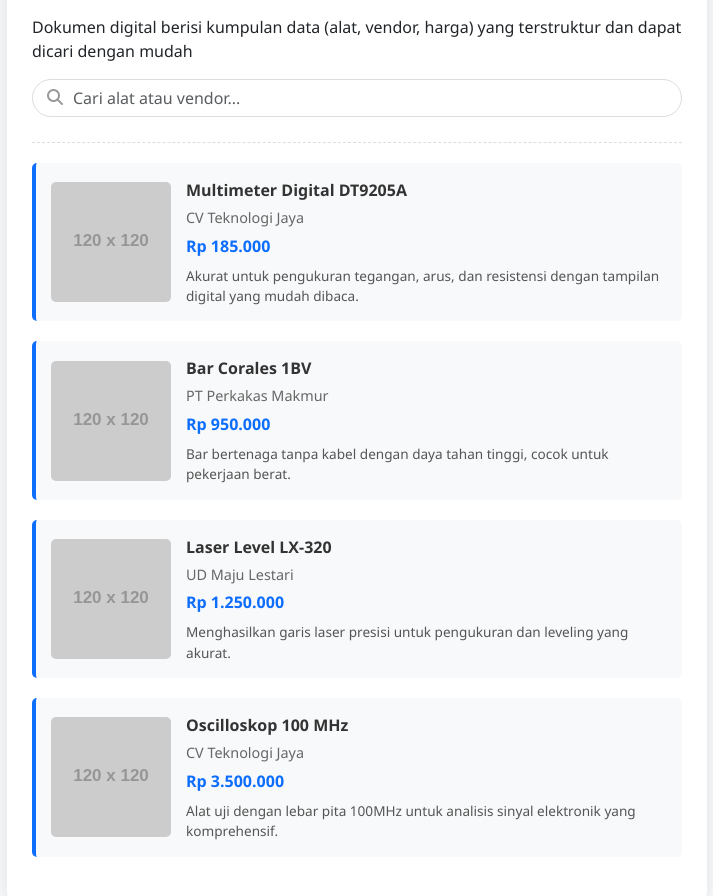
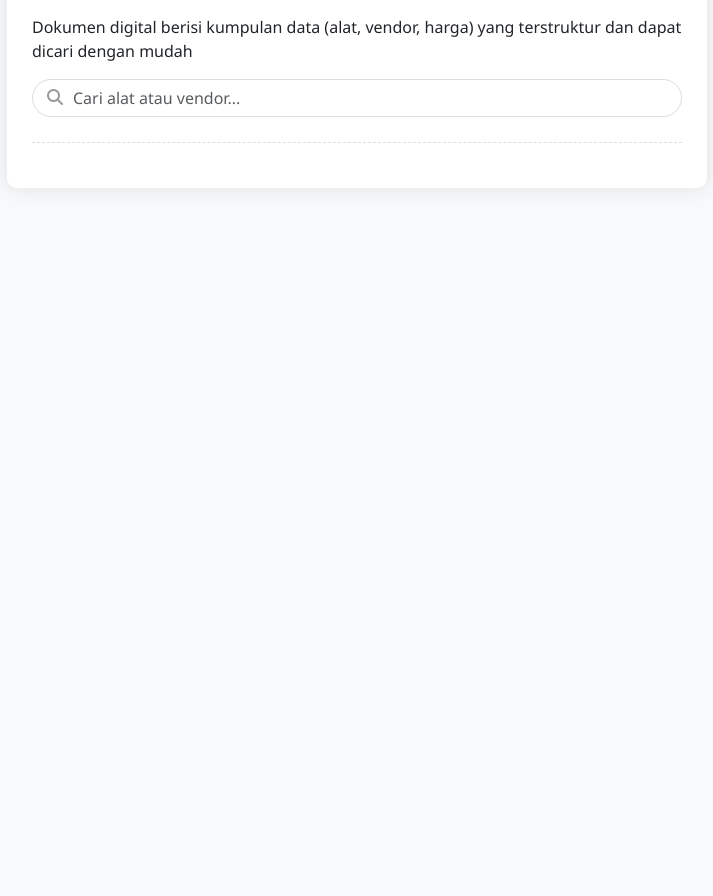
Before and after one commit to adnansurya/booklet-digital, a plain HTML site: page public/index.html in a window 1280 px wide. Shown: the part 108-1004 px from the top of the page, without its empty margins (283-996 px from the left). After the commit the page ends 800 px from the top, so only its background shows below. Drawn offline with nearby package versions, Linux system fonts and the light colour scheme; no server answers; placeholder pictures from the web are drawn by us.

Commit message:
remove dummy item index

```diff
--- a/public/index.html
+++ b/public/index.html
@@ -132,47 +132,6 @@
 
     <div class="divider"></div>
 
-    <div class="item-card">
-      <img src="https://via.placeholder.com/120x120?text=Multimeter" alt="Multimeter Digital" class="item-image">
-      <div class="item-content">
-        <div class="item-name">Multimeter Digital DT9205A</div>
-        <div class="item-vendor">CV Teknologi Jaya</div>
-        <div class="item-price">Rp 185.000</div>
-        <div class="item-desc">Akurat untuk pengukuran tegangan, arus, dan resistensi dengan tampilan digital yang mudah
-          dibaca.</div>
-      </div>
-    </div>
-
-    <div class="item-card">
-      <img src="https://via.placeholder.com/120x120?text=Bar+Corales" alt="Bar Corales" class="item-image">
-      <div class="item-content">
-        <div class="item-name">Bar Corales 1BV</div>
-        <div class="item-vendor">PT Perkakas Makmur</div>
-        <div class="item-price">Rp 950.000</div>
-        <div class="item-desc">Bar bertenaga tanpa kabel dengan daya tahan tinggi, cocok untuk pekerjaan berat.</div>
-      </div>
-    </div>
-
-    <div class="item-card">
-      <img src="https://via.placeholder.com/120x120?text=Laser+Level" alt="Laser Level" class="item-image">
-      <div class="item-content">
-        <div class="item-name">Laser Level LX-320</div>
-        <div class="item-vendor">UD Maju Lestari</div>
-        <div class="item-price">Rp 1.250.000</div>
-        <div class="item-desc">Menghasilkan garis laser presisi untuk pengukuran dan leveling yang akurat.</div>
-      </div>
-    </div>
-
-    <div class="item-card">
-      <img src="https://via.placeholder.com/120x120?text=Oscilloscope" alt="Oscilloscope" class="item-image">
-      <div class="item-content">
-        <div class="item-name">Oscilloskop 100 MHz</div>
-        <div class="item-vendor">CV Teknologi Jaya</div>
-        <div class="item-price">Rp 3.500.000</div>
-        <div class="item-desc">Alat uji dengan lebar pita 100MHz untuk analisis sinyal elektronik yang komprehensif.
-        </div>
-      </div>
-    </div>
   </div>
 
   <!-- Bootstrap JS Bundle with Popper -->
```
